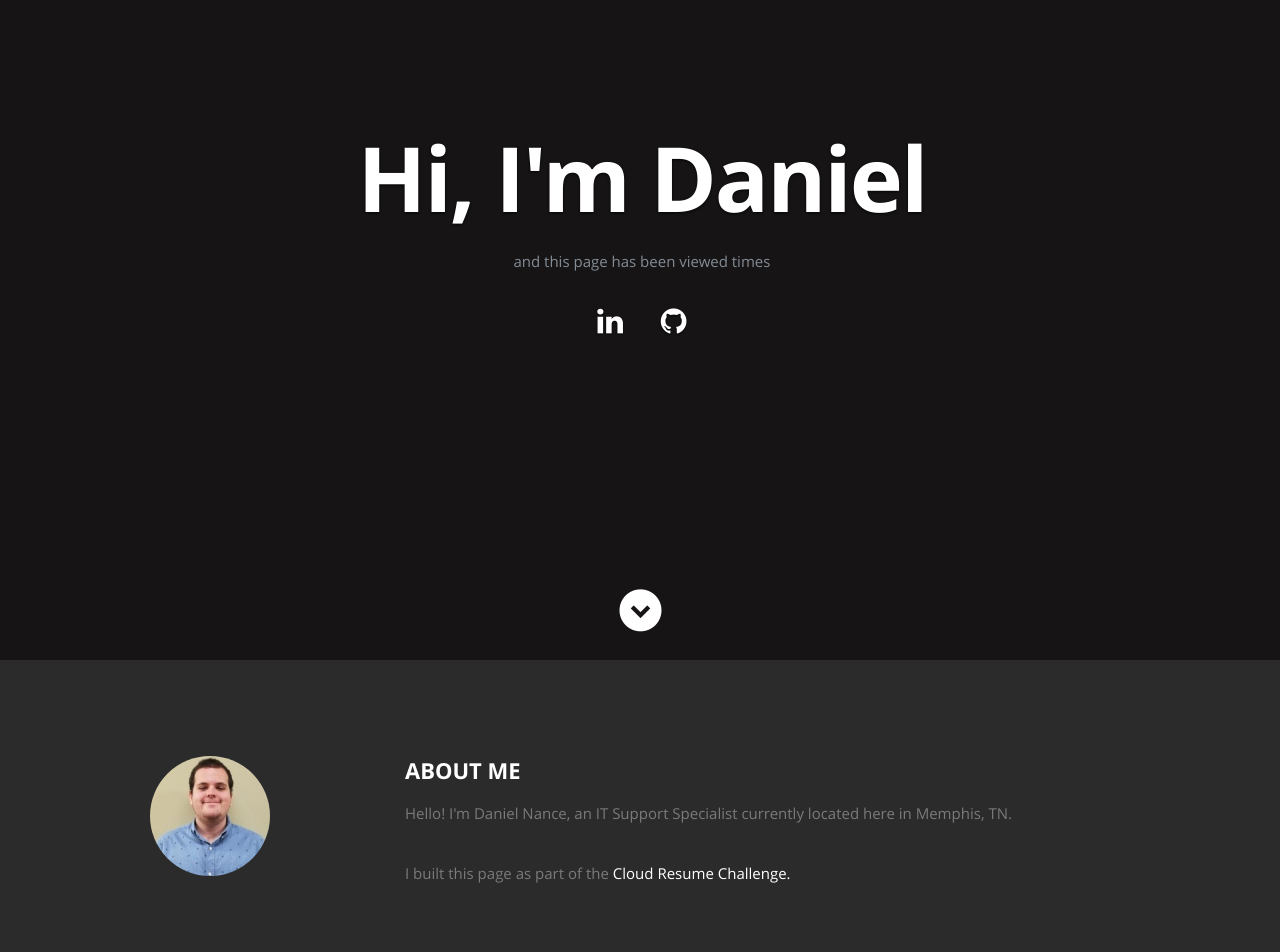
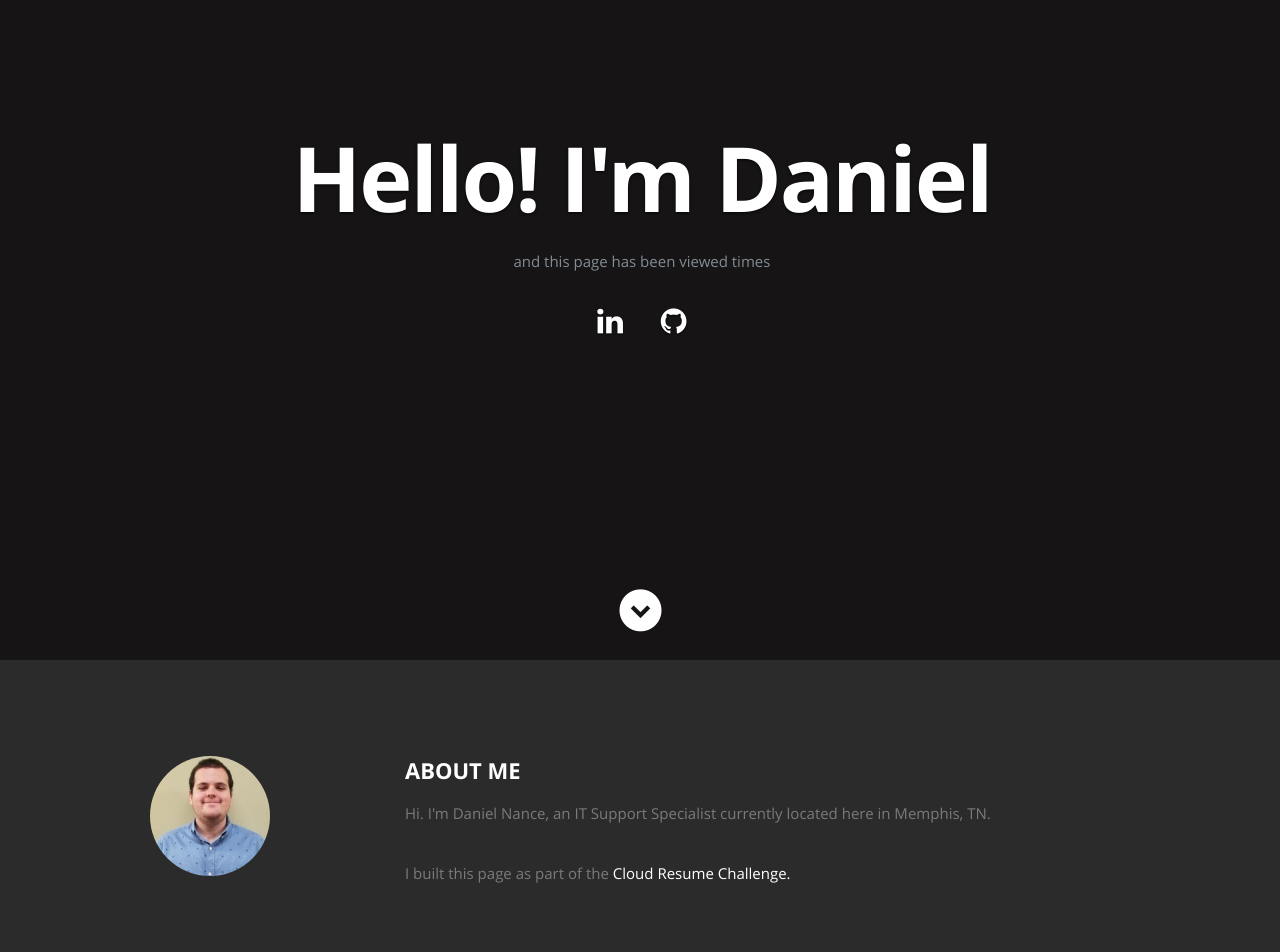
Before and after one commit to unretired1516/azure-resume, a plain HTML site: page frontend/index.html in a window 1280 px wide. Shown: the part 140-1092 px from the top of the page. Drawn offline with nearby package versions, Linux system fonts and the light colour scheme; no server answers.

Commit message:
Reworded descriptions in index.html

```diff
--- a/frontend/index.html
+++ b/frontend/index.html
@@ -54,7 +54,7 @@
 
       <div class="row banner">
          <div class="banner-text">
-            <h1 class="responsive-headline">Hi, I'm Daniel</h1>
+            <h1 class="responsive-headline">Hello! I'm Daniel</h1>
 
             <p>and this page has been viewed <a id="counter"></a> times </p>
             <ul class="social">
@@ -87,7 +87,7 @@
 
             <h2>ABOUT ME</h2>
 
-            <p> Hello! I'm Daniel Nance, <span>an IT Support Specialist currently located here in Memphis, TN.
+            <p> Hi. I'm Daniel Nance, <span>an IT Support Specialist currently located here in Memphis, TN.
 
          </br>
       </br>
```
